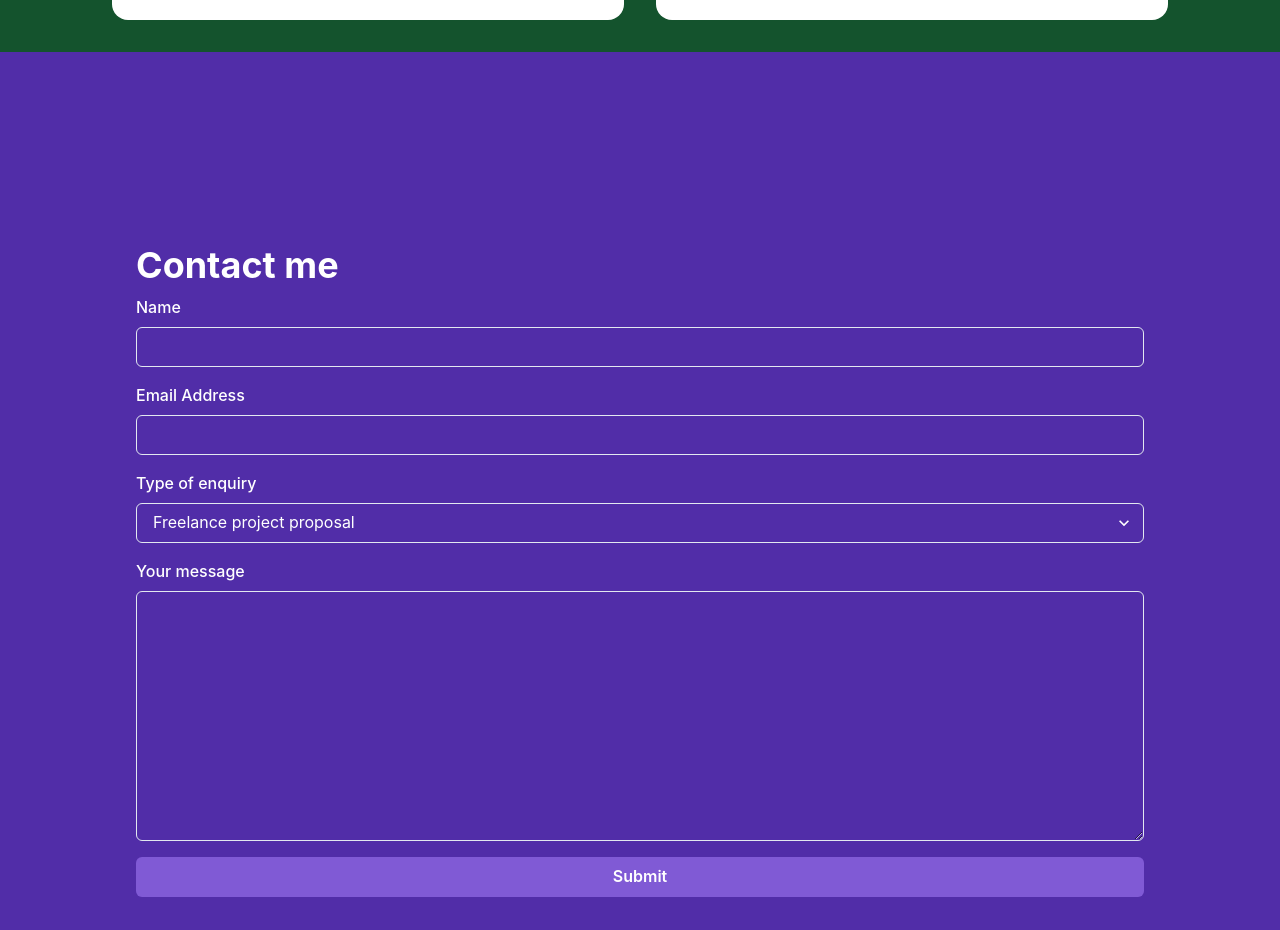
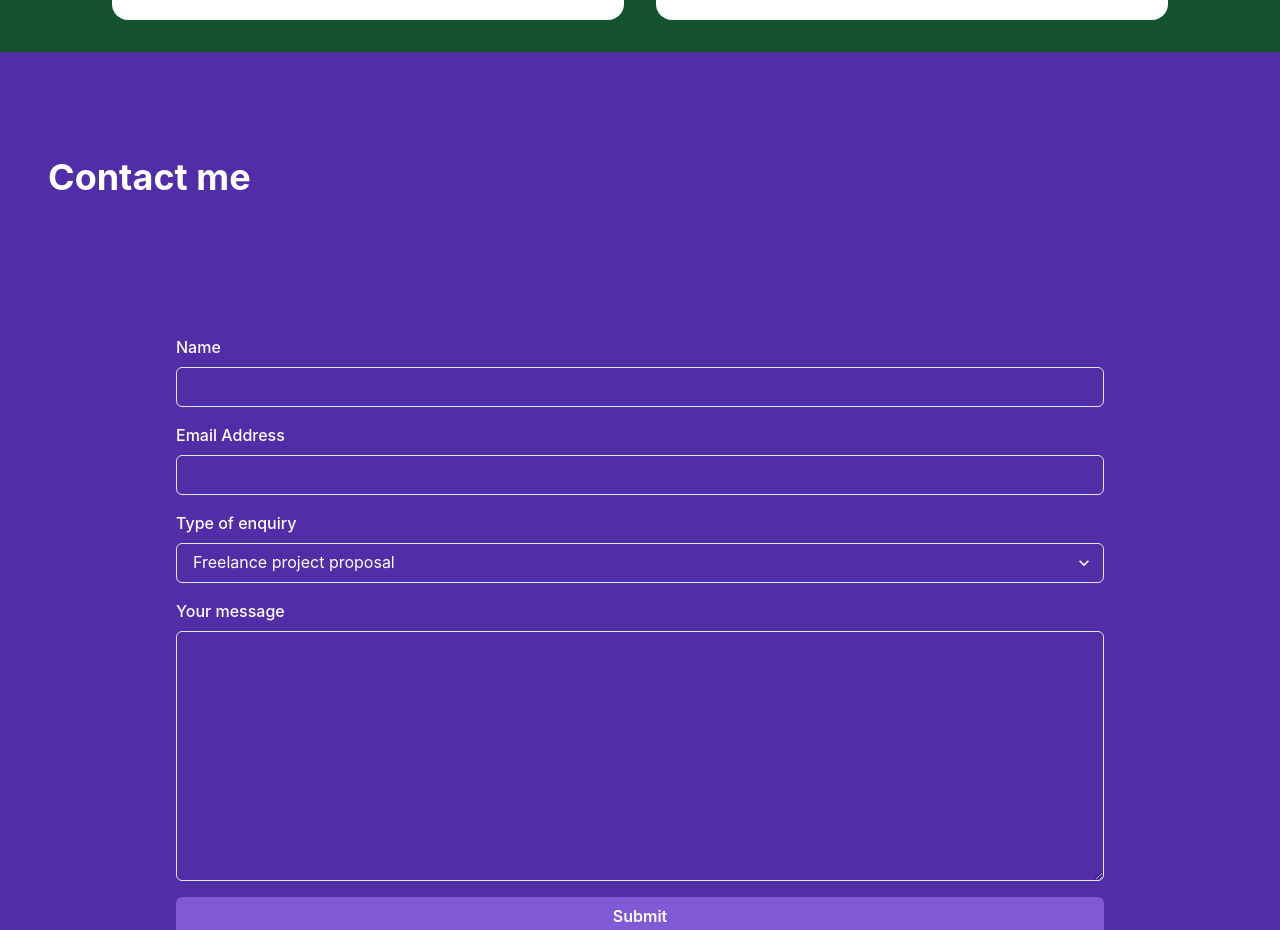
Before and after one commit to thedatadj/Portfolio, a React (Create React App) app: page / in a window 1280 px wide. Shown: the part 1865-2795 px from the top of the page. Built offline with nearby package versions, Linux system fonts and the light colour scheme.

Commit message:
responsive

```diff
--- a/src/components/ContactMeSection.js
+++ b/src/components/ContactMeSection.js
@@ -64,11 +64,11 @@ const ContactMeSection = () => {
       py={16}
       spacing={8}
     >
-      <VStack w={{lg: "79em", base: "30em"}} p={32} alignItems="flex-start">
+      <VStack w={{lg: "79em", base: "100vw"}} p={10} alignItems="flex-start">
         <Heading as="h1" id="contactme-section">
           Contact me
         </Heading>
-        <Box p={6} rounded="md" w="100%" padding={0}>
+        <Box p={6} rounded="md" w={{base:"80vw", lg:"100%"}} padding={{base:0, lg:32}}>
           <form onSubmit={formik.handleSubmit} >
             <VStack spacing={4} >
               <FormControl isInvalid=
--- a/src/components/Header.js
+++ b/src/components/Header.js
@@ -101,7 +101,7 @@ const Header = () => {
         >
           <nav>
             {/* Add social media links based on the `socials` data */}
-            <HStack spacing={4}>
+            <HStack spacing={{lg:4, base:2}}>
               {socials.map((social) =>(
                 <a href={social.url}>
                   <FontAwesomeIcon icon={social.icon} size="2x"/>
@@ -110,10 +110,9 @@ const Header = () => {
             </HStack>
           </nav>
           <nav>
-            <HStack spacing={8}>
+            <HStack spacing={{lg:8, base:3}}>
               {/* Add links to Projects and Contact me section */}
               <a href='#projects' onClick={handleClick('projects')}>Projects</a>
-              <p>Hi</p>
               <a href='#contact-me' onClick={handleClick('contactme')}>Contact Me</a>
             </HStack>
           </nav>
```
